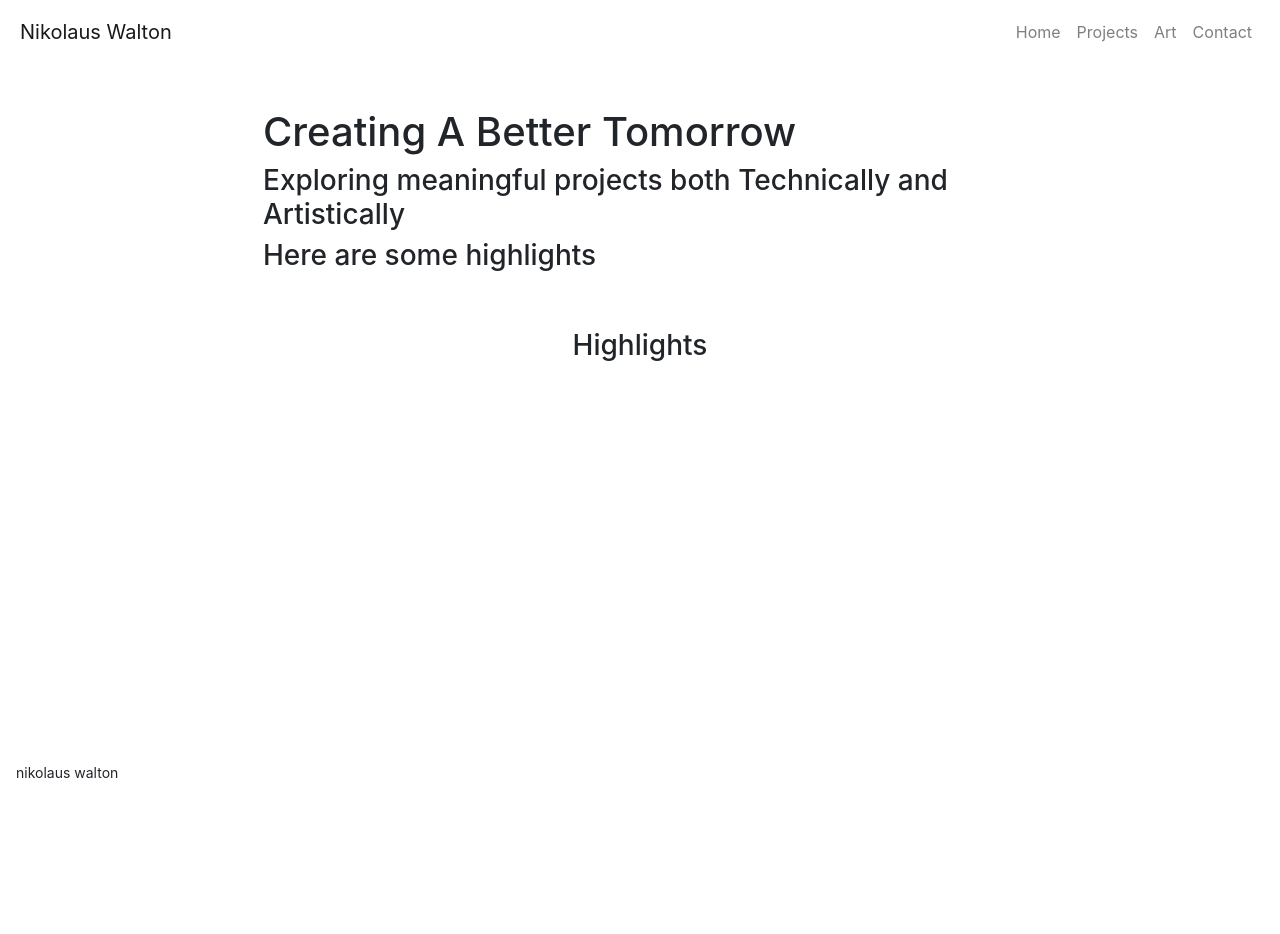
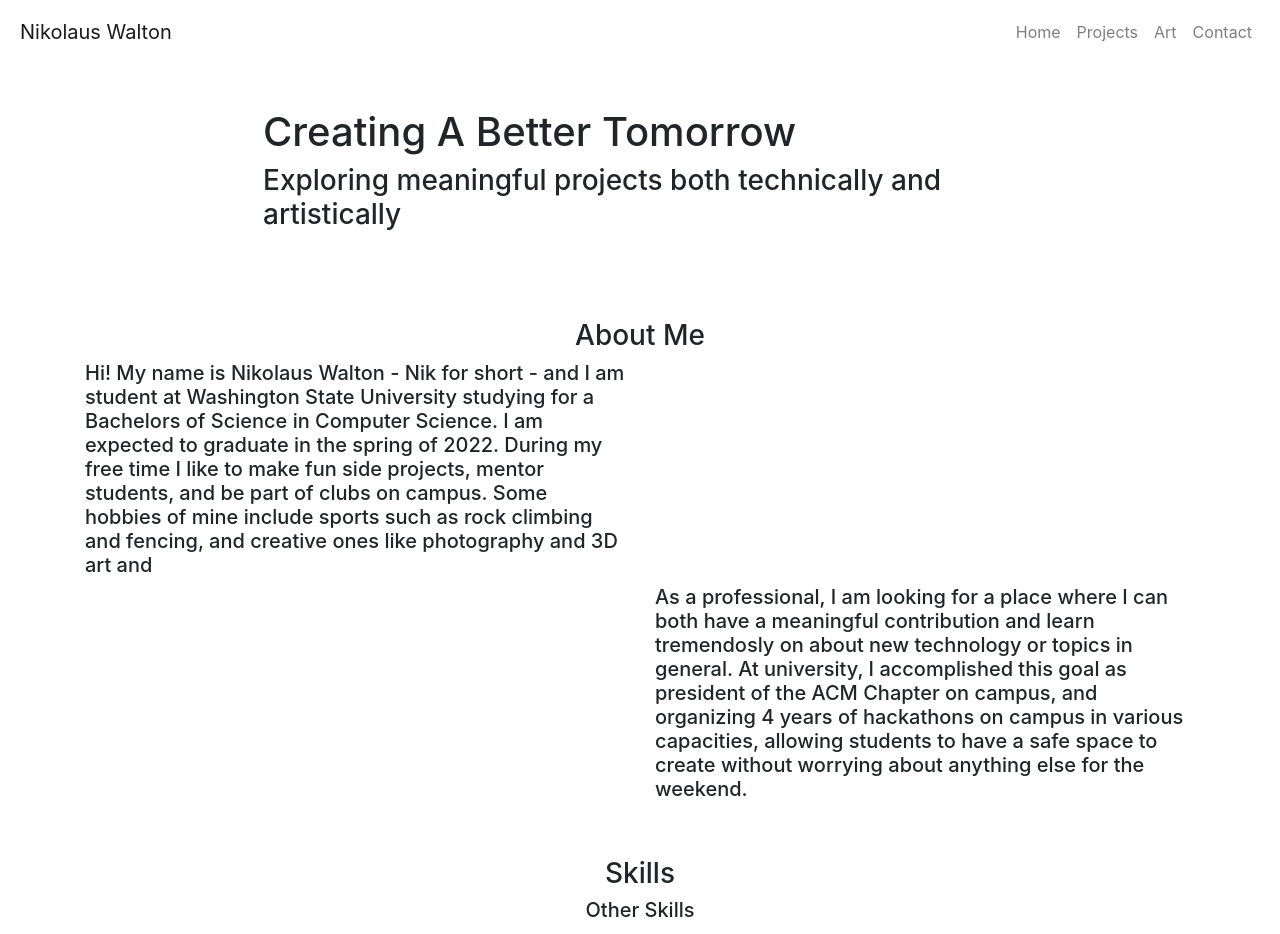
Before and after one commit to nikwalton/nikwalton.github.io, a React (Create React App) app in the folder portfolio/: page / in a window 1280 px wide. Before the commit the page ends 800 px from the top, so only its background shows below. Built offline with nearby package versions, Linux system fonts and the light colour scheme.

Commit message:
Add about me section and started work on skills section

```diff
--- a/portfolio/src/App.tsx
+++ b/portfolio/src/App.tsx
@@ -12,6 +12,7 @@ import Footer from './Components/Footer'
 import HomePage from './Pages/HomePage'
 import ProjectsPage from './Pages/ProjectsPage'
 import ArtPage from './Pages/ArtPage'
+import ContactPage from './Pages/ContactPage'
 
 export default class App extends React.Component {
 
@@ -38,8 +39,10 @@ export default class App extends React.Component {
 
 
           <Route path='/' exact render={HomePage} />
+          <Route path='/art' exact render={ArtPage} />
+          <Route path='/contact' exact render={ContactPage} />
+          <Route path='/projects' exact render={ProjectsPage} />
 
-        <Footer />
         </Container>
       </Router>
     );
--- /dev/null
+++ b/portfolio/src/Components/About.tsx
@@ -0,0 +1,56 @@
+import React from 'react'
+
+import Container from 'react-bootstrap/Container'
+import Row from 'react-bootstrap/Row'
+import Col from 'react-bootstrap/Col'
+
+function About() {
+    return(
+       <Container>
+           <Row className='justify-content-center'>
+               <Col md={8}>
+                    <h3 className='text-center'>About Me</h3>
+               </Col>
+            </Row>
+
+               <Row>
+               <Col sm >
+                   <h5>Hi! My name is Nikolaus Walton - Nik for short - and I am
+                       student at Washington State University studying for a
+                       Bachelors of Science in Computer Science. I am expected
+                       to graduate in the spring of 2022. During my free time I
+                       like to make fun side projects, mentor students, and be part
+                       of clubs on campus. Some hobbies of mine include sports such
+                       as rock climbing and fencing, and creative ones like
+                       photography and 3D art and
+                   </h5>
+               </Col>
+               <Col sm>
+
+               </Col>
+
+           </Row>
+           <Row>
+               <Col sm>
+
+               </Col>
+               <Col sm>
+                   <h5>
+                   As a professional, I am looking for a place where I can both
+                   have a meaningful contribution and learn tremendosly on about
+                   new technology or topics in general. At university, I accomplished
+                   this goal as president of the ACM Chapter on campus, and organizing
+                   4 years of hackathons on campus in various capacities, allowing
+                   students to have a safe space to create without worrying about
+                   anything else for the weekend.
+                   </h5>
+
+               </Col>
+           </Row>
+           <br/>
+           <br/>
+       </Container>
+    );
+}
+
+export default About
--- a/portfolio/src/Components/Hero.tsx
+++ b/portfolio/src/Components/Hero.tsx
@@ -13,17 +13,8 @@ function Hero() {
                 <Row className='justify-content-center'>
                     <Col md={8}>
                         <h1>Creating A Better Tomorrow</h1>
-                        <h3>Exploring meaningful projects both Technically and Artistically</h3>
-                        <h3>Here are some highlights</h3>
+                        <h3>Exploring meaningful projects both technically and artistically</h3>
                     </Col>
-                </Row>
-                <br />
-                <br />
-                <Row className='justify-content-center'>
-                    <h3>Highlights</h3>
-                </Row>
-                <Row>
-
                 </Row>
             </Container>
         </Jumbotron>
--- /dev/null
+++ b/portfolio/src/Components/Skills.tsx
@@ -0,0 +1,20 @@
+import React from 'react'
+import Container from 'react-bootstrap/Container'
+import Row from 'react-bootstrap/Row'
+import Col from 'react-bootstrap/Col'
+
+function Skills() {
+    return (
+        <Container>
+            <Row className='justify-content-center'>
+                <Col>
+                    <h3 className='text-center'>Skills</h3>
+                    <h5 className='text-center'></h5>
+                    <h5 className='text-center'>Other Skills</h5>
+                </Col>
+            </Row>
+        </Container>
+    );
+}
+
+export default Skills
--- a/portfolio/src/Pages/HomePage.tsx
+++ b/portfolio/src/Pages/HomePage.tsx
@@ -1,12 +1,15 @@
 import React from 'react'
 import Hero from '../Components/Hero'
-
-
+import About from '../Components/About'
+import Skills from '../Components/Skills'
 function HomePage() {
 
     return(
+        <div>
         <Hero />
-
+        <About />
+        <Skills />
+        </div>
     );
 
 }
--- a/portfolio/src/index.css
+++ b/portfolio/src/index.css
@@ -16,7 +16,9 @@ code {
   margin-top: 1rem;
   padding: 1rem;
   position: fixed;
+
   bottom: 0;
   left: 0;
+
   width: 100%;
 }
```
